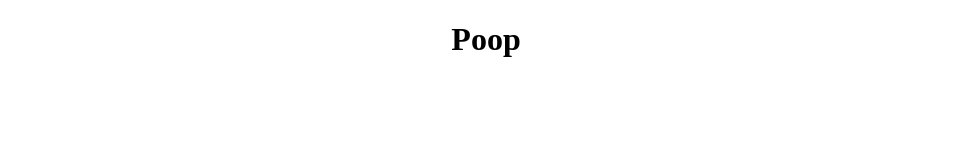
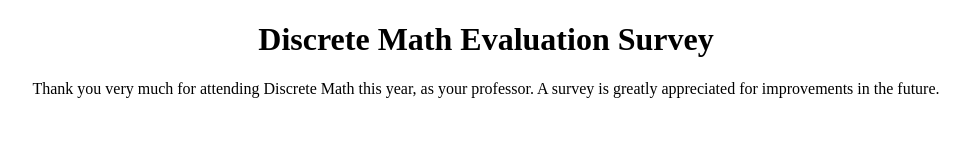
Before and after one commit to breadchan98/Students-Survey-Form, a plain HTML site: page index.html in a window 1280 px wide. Shown: the whole page, without its empty margins (154-1124 px from the left). Drawn offline with Linux system fonts and the light colour scheme.

Commit message:
index= title/desc; styles=class indicators added

```diff
--- a/index.html
+++ b/index.html
@@ -2,10 +2,14 @@
 <html lang="en">
     <head>
         <meta charset="UTF-8">
-        <title>Student Survey Form</title>
+        <title>Survey Form</title>
         <link rel="stylesheet" href="styles.css">
     </head>
     <body>
-        <h1 class="header">Poop</h1>
+        <h1 class="title">Discrete Math Evaluation Survey</h1>
+        <p class="description">Thank you very much for attending Discrete Math this year, as your
+            professor. A survey is greatly appreciated for improvements
+            in the future.
+        </p>
     </body>
 </html>
--- a/styles.css
+++ b/styles.css
@@ -1,3 +1,6 @@
-.header {
+.title {
     text-align: center;
 }
+.description {
+    text-align: center;
+}
```
